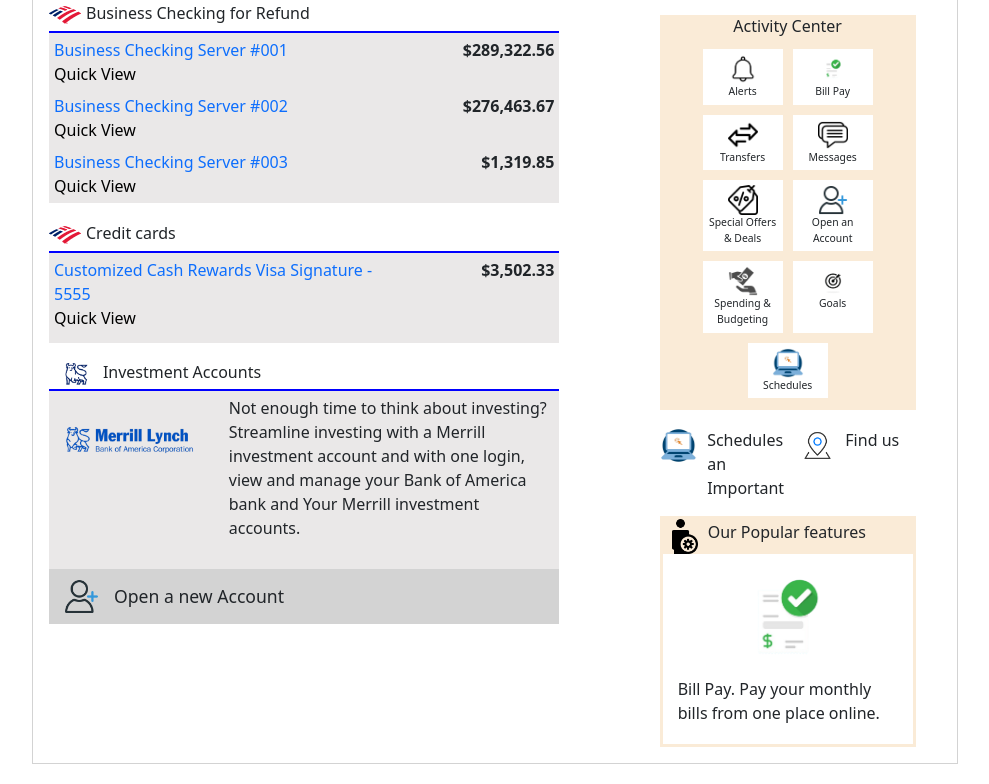
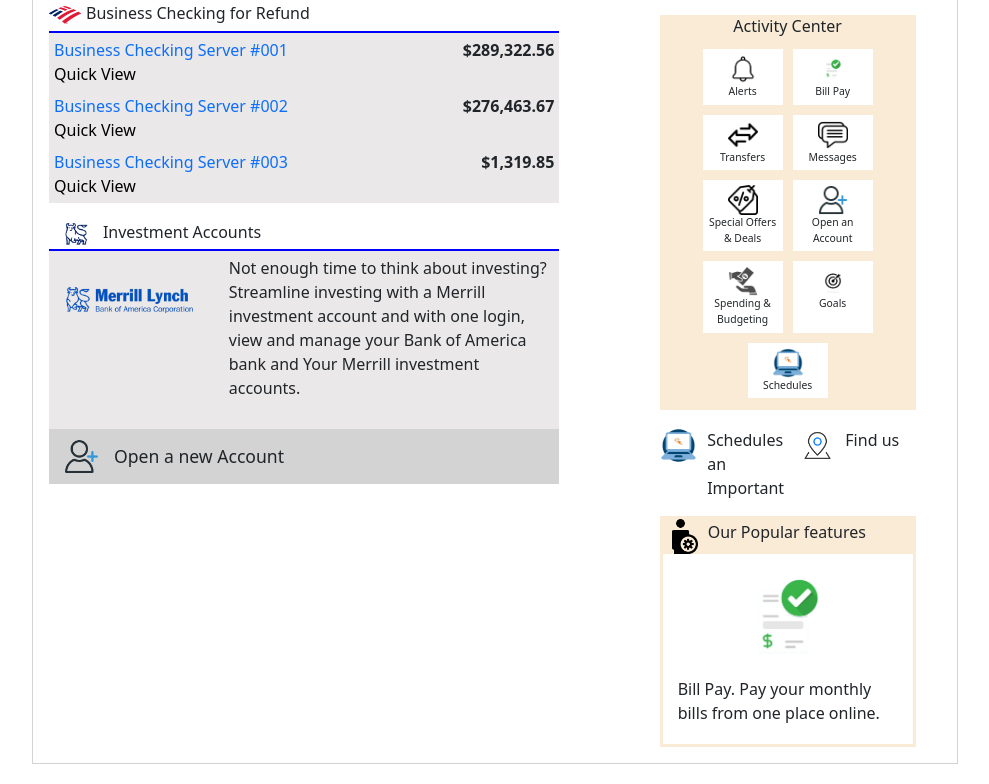
Before and after one commit to RishavGaur/america, a PHP site: page /php/index.php in a window 1280 px wide. Shown: the part 321-1105 px from the top of the page, without its empty margins (145-1134 px from the left). Run offline with PHP 8.4, Linux system fonts and the light colour scheme; a user stored in the database is signed in.

Commit message:
Removing Credit Card content

```diff
--- a/index.php
+++ b/index.php
@@ -87,21 +87,6 @@
                                     </div>
                                 </div>
                             </div>
-                            <div class="second-rate mt-3">
-                                <h6 class="rate-1"><img src="static/img/logos/wbg-faviconn.png" alt=""
-                                        style="padding-right: 5px;">Credit cards</h6>
-                                <div style="background-color: rgb(234, 232, 232); margin-top: -8px;padding:5px;">
-                                    <div class="row mb-2">
-                                        <div class="col-md-8 rate-opt">
-                                            <a href="forms.php">Customized Cash Rewards Visa Signature - 5555</a><br>
-                                            <a href="forms.php" class="link-2">Quick View</a>
-                                        </div>
-                                        <div class="col-md-4 text-end">
-                                            <p class="price">$3,502.33</p>
-                                        </div>
-                                    </div>
-                                </div>
-                            </div>
                             <div class="invest-rate mt-3">
                                 <h6 class="rate-1"><img src="static/img/merrill-lynch-bull.png" height="30px"
                                         alt="">Investment Accounts</h6>
```
